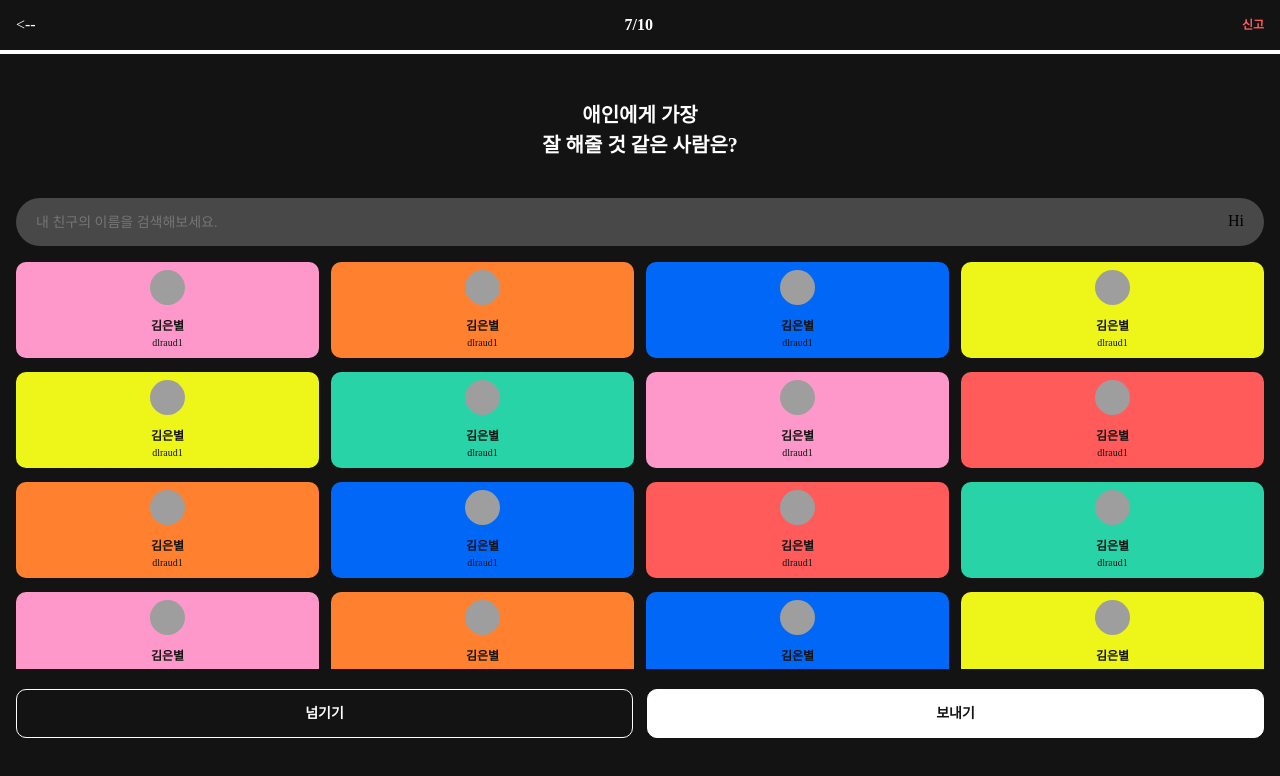
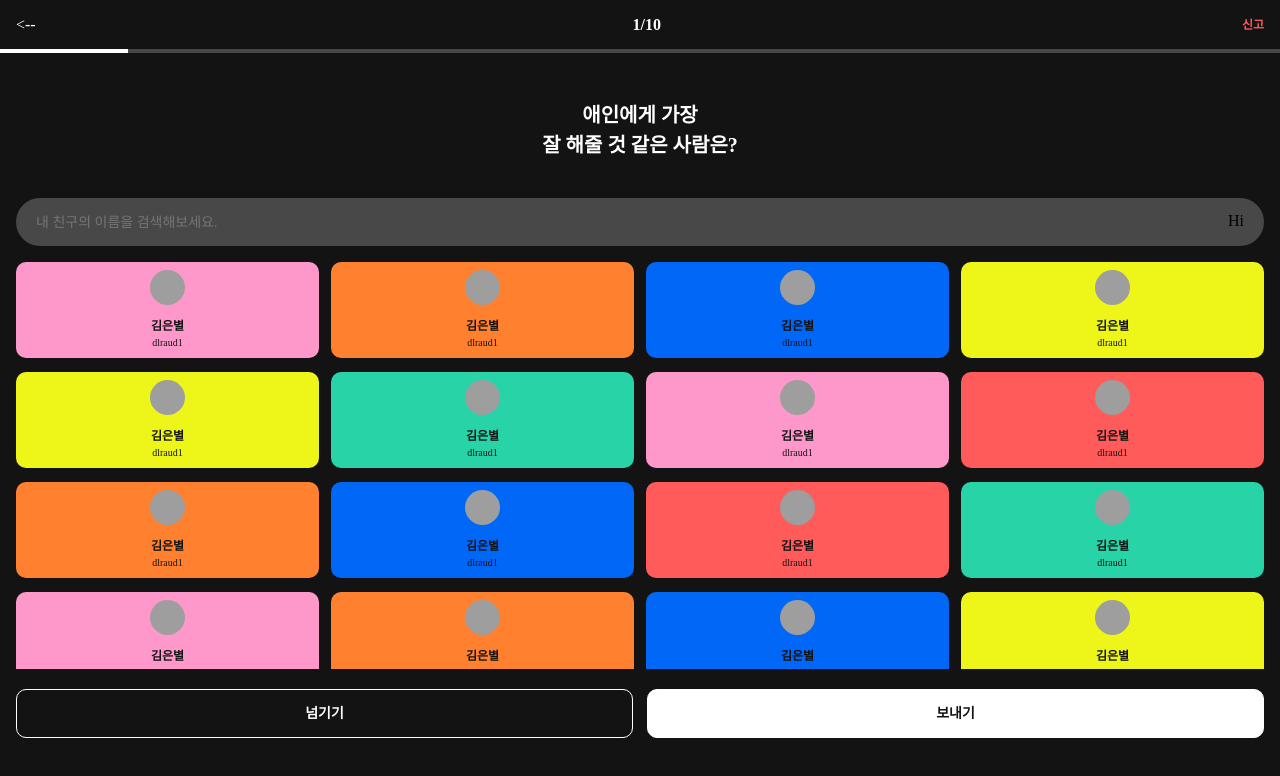
Before and after one commit to Qfeed-Dev/qfeed-client-web, a Next.js app: page /question-friend in a window 1280 px wide. Shown: the top 776 px of the page. Built offline with nearby package versions, Linux system fonts and the light colour scheme; grey boxes are pictures that could not be loaded; what next-redux-wrapper would draw is missing.

Commit message:
fix: alarm 페이지 전체적으로 수정

```diff
--- a/src/app/alarm/page.tsx
+++ b/src/app/alarm/page.tsx
@@ -9,9 +9,9 @@ const AlarmDatas = [{}, {}, {}, {}, {}, {}, {}, {}, {}, {}, {}, {}];
 export default function Page() {
     return (
         <AlarmWrapper>
-      <BackTitle />
+            <BackTitle type="primary" text="알림 페이지" />
 
-      <Spacing size={36} />
+            <Spacing size={8} />
             {AlarmDatas.map((data: any, idx: number) => {
                 return <NewAlarm key={idx} />;
             })}
@@ -21,5 +21,5 @@ export default function Page() {
 
 const AlarmWrapper = styled.div`
     height: 100%;
-  padding: 0 16px;
+    // padding: 0 16px;
 `;
--- a/src/app/question-friend/page.tsx
+++ b/src/app/question-friend/page.tsx
@@ -1,4 +1,5 @@
 "use client";
+import { useState } from "react";
 import Button from "src/components/Button";
 import Input from "src/components/Input";
 import Friend from "src/components/pages/question/Friend";
@@ -7,7 +8,6 @@ import SlideLine from "src/components/SlideLine";
 import Spacing from "src/components/Spacing";
 import BackTitle from "src/components/Title/BackTitle";
 import { colors } from "src/constants/colors";
-import { globalValue } from "src/constants/globalValue";
 import { styled } from "styled-components";
 
 const QuestionDatas = [
@@ -30,12 +30,33 @@ const QuestionDatas = [
 ];
 
 export default function Page() {
+    const COUNT = 10;
+    const [currentIdx, setCurrentIdx] = useState<number>(0);
+    const [percentage, setPercentage] = useState([
+        (currentIdx / COUNT) * 100,
+        ((currentIdx + 1) / COUNT) * 100
+    ]);
+
+    const clickButton = () => {
+        let newPercentage = percentage;
+        const newCurrentIdx = currentIdx + 1;
+        newPercentage[0] = (newCurrentIdx / COUNT) * 100;
+        newPercentage[1] = ((newCurrentIdx + 1) / COUNT) * 100;
+        setCurrentIdx(newCurrentIdx);
+        setPercentage(newPercentage);
+    };
+
     return (
         <>
             <QuestionWrapper>
-                <BackTitle />
+                <BackTitle
+                    type="default"
+                    currentIdx={currentIdx}
+                    setCurrentIdx={setCurrentIdx}
+                    count={COUNT}
+                />
 
-                <SlideLine />
+                <SlideLine percentage={percentage} />
                 <Spacing size={50} />
                 <Question />
                 <Spacing size={38} />
@@ -54,7 +75,9 @@ export default function Page() {
             <BottomButton>
                 <BottomInner>
                     <Button type="secondary">넘기기</Button>
-                    <Button type="primary">보내기</Button>
+                    <Button type="primary" onClick={clickButton}>
+                        보내기
+                    </Button>
                 </BottomInner>
             </BottomButton>
         </>
--- a/src/components/Button/Button.tsx
+++ b/src/components/Button/Button.tsx
@@ -6,16 +6,18 @@ import { match } from "ts-pattern";
 import { Text } from "../common/Text";
 
 interface Props {
+    onClick?: () => void;
     type: "primary" | "secondary" | "default";
     children?: any;
 }
 
 const Button = forwardRef(function Button(
-    { children, type = "primary", ...props }: Props,
+    { children, onClick, type = "primary", ...props }: Props,
     ref
 ) {
     return (
         <ButtonWrapper
+            onClick={onClick}
             color={match(type)
                 .with("primary", () => colors.Qblack)
                 .with("secondary", () => colors.Qwhite)
--- a/src/components/Hr/Hr.tsx
+++ b/src/components/Hr/Hr.tsx
@@ -1,17 +1,32 @@
 "use client";
 import { css, styled } from "styled-components";
 import { colors } from "styles/theme";
+import { match } from "ts-pattern";
 
 interface Props {
+    type?: string;
     horizonal?: boolean;
     size?: number;
 }
 
-const Hr = ({ horizonal = false, size = 1 }: Props) => {
-    return <HrWrapper horizonal={horizonal} size={size} />;
+const Hr = ({ horizonal = false, type = "default", size = 1 }: Props) => {
+    return (
+        <HrWrapper
+            horizonal={horizonal}
+            size={size}
+            backgroundColor={match(type)
+                .with("primary", () => colors.light_qwhite)
+                .with("default", () => colors.line_black_5)
+                .exhaustive()}
+        />
+    );
 };
 
-const HrWrapper = styled.hr<{ horizonal: boolean; size: number }>`
+const HrWrapper = styled.hr<{
+    horizonal: boolean;
+    size: number;
+    backgroundColor: any;
+}>`
     ${({ horizonal, size }) =>
         horizonal
             ? css`
@@ -25,7 +40,7 @@ const HrWrapper = styled.hr<{ horizonal: boolean; size: number }>`
     margin: 0;
     padding: 0;
     border: 0;
-    background-color: ${colors.line_black_5};
+    background-color: ${({ backgroundColor }) => backgroundColor};
 `;
 
 export default Hr;
--- a/src/components/SlideLine/SlideLine.tsx
+++ b/src/components/SlideLine/SlideLine.tsx
@@ -1,23 +1,50 @@
 "use client";
-import { colors } from "src/constants/colors";
-import { styled } from "styled-components";
+import { keyframes, styled } from "styled-components";
+import { colors } from "styles/theme";
 
-export default function SlideLine() {
-  return <SlideLineWrapper></SlideLineWrapper>;
+export default function SlideLine({ percentage }: any) {
+    return (
+        <SlideLineWrapper>
+            <SlideLineBack />
+            <SlideLineBar percentage={percentage} />
+        </SlideLineWrapper>
+    );
 }
 
 const SlideLineWrapper = styled.div`
-  width: 100%;
-  height: 4px;
+    width: 100%;
+    height: 4px;
 
-  position: absolute;
-  top: 50px;
-  left: 0;
-  background-color: ${colors.Qwhite};
+    position: absolute;
+    top: 50px;
+    left: 0;
+    // background-color: ${colors.light_qwhite};
+    z-index: 800;
 `;
 
-const Menu = styled.div`
-  //   width: 40px;
-  margin: auto 0;
-  text-align: center;
+const move = (prePercentage: any, percentage: any) => keyframes`
+  from {
+    width: ${prePercentage}%;
+  }
+  to {
+    width: ${percentage}%;
+  }
 `;
+
+const SlideLineBack = styled.div`
+    width: 100%;
+    height: 4px;
+    position: absolute;
+    bottom: 1px;
+    background: ${colors.light_gray3};
+`;
+
+const SlideLineBar = styled.div<{ percentage: any }>`
+    height: 4px;
+    position: absolute;
+    bottom: 1px;
+    background: ${colors.light_qwhite};
+    z-index: 999;
+    animation: ${(props) => move(props.percentage[0], props.percentage[1])} 0.3s
+        forwards;
+`;
--- a/src/components/Title/BackTitle.tsx
+++ b/src/components/Title/BackTitle.tsx
@@ -1,13 +1,12 @@
 "use client";
 import { useRouter } from "next/navigation";
-import { useEffect } from "react";
 import { colors } from "src/constants/colors";
 import { styled } from "styled-components";
 import { Text } from "../common/Text";
 import Report from "../Report";
 import Spacing from "../Spacing";
 
-export default function BackTitle() {
+export default function BackTitle({ type = "primary", ...props }: any) {
     const router = useRouter();
     const handleClickBack = () => {
         router.back();
@@ -18,15 +17,26 @@ export default function BackTitle() {
             <Spacing size={50} />
             <BackTitleWrapper>
                 <BackTitleInner>
-                    <Menu onClick={handleClickBack}>&lt;--</Menu>
-                    <Menu>
-                        <Text typo="Subtitle2b" color="light_qwhite">
-                            7/10
+                    <Menu onClick={handleClickBack} style={{ display: "flex" }}>
+                        <div style={{ margin: "auto", marginRight: 16 }}>
+                            &lt;--
+                        </div>
+                        <Text typo="Headline1b" color="light_qwhite">
+                            {props.text}
                         </Text>
                     </Menu>
-                    <Menu>
-                        <Report />
-                    </Menu>
+                    {type === "primary" ? null : (
+                        <>
+                            <Menu>
+                                <Text typo="Subtitle2b" color="light_qwhite">
+                                    {props.currentIdx + 1}/{props.count}
+                                </Text>
+                            </Menu>
+                            <Menu>
+                                <Report />
+                            </Menu>
+                        </>
+                    )}
                 </BackTitleInner>
             </BackTitleWrapper>
         </>
```
Also changed, not shown: src/components/pages/alarm/NewAlarm.tsx (+25 -21 lines), src/components/pages/home/Filter.tsx (+9 -3 lines). Lines whose indentation alone changed are shown as unchanged.
